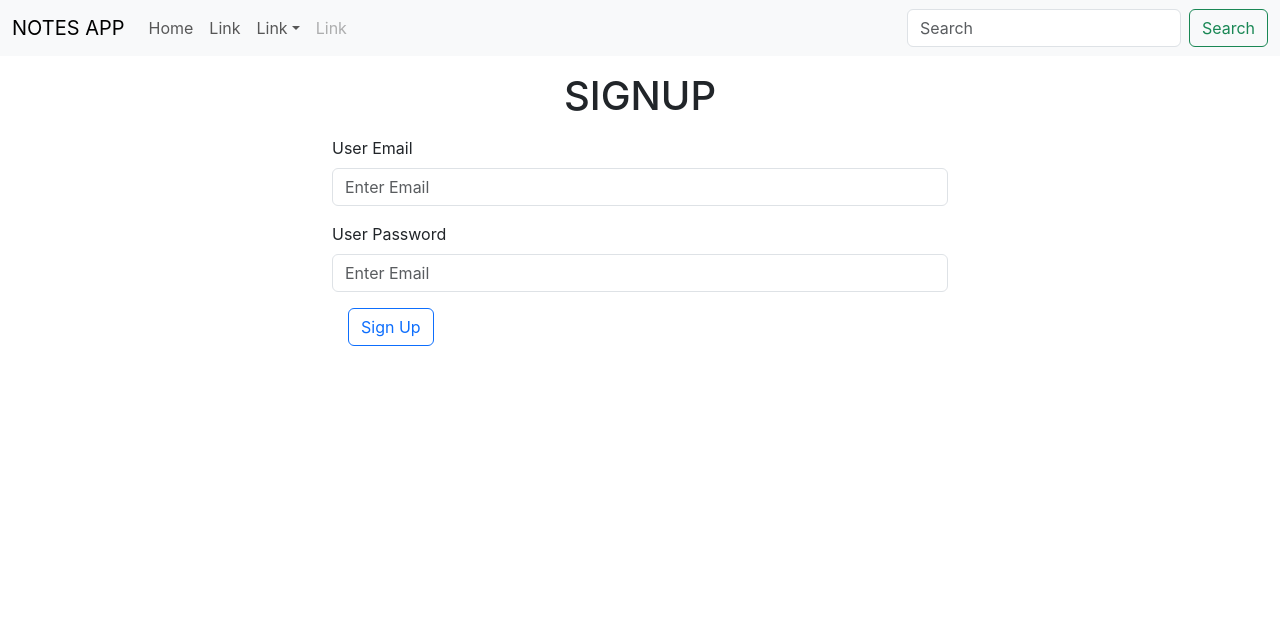
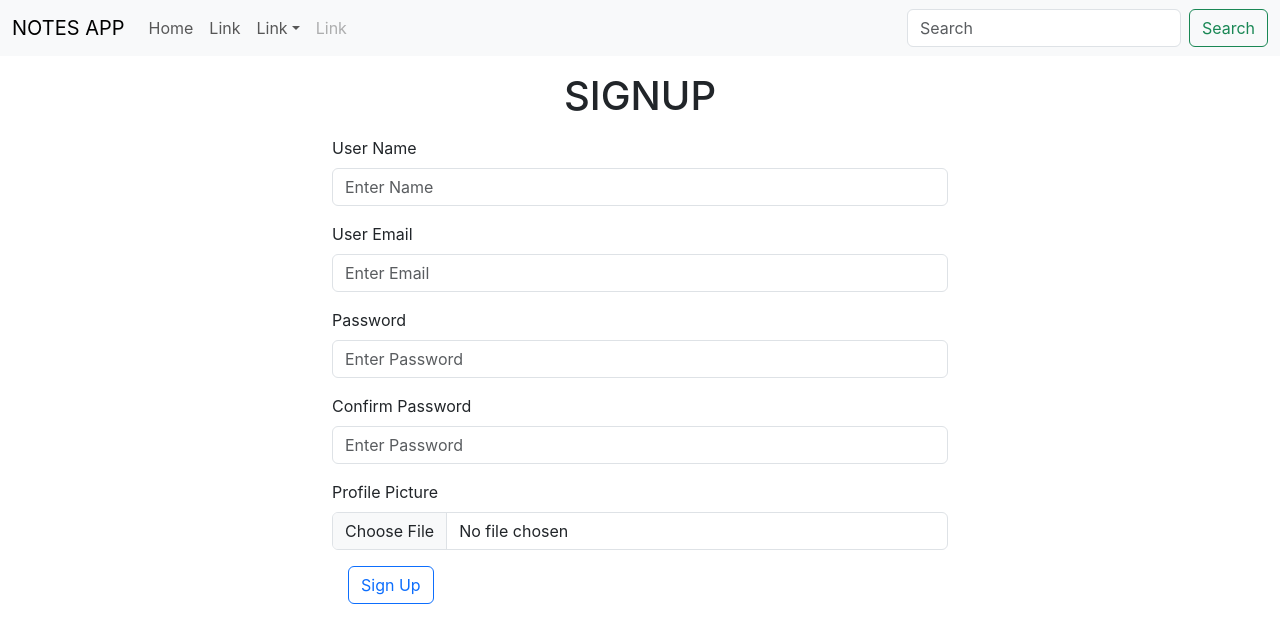
Before and after one commit to Talha-Ali150/mern-notes, a React (Create React App) app in the folder frontend/: page /signup in a window 1280 px wide. Shown: the top 642 px of the page. Built offline with nearby package versions, Linux system fonts and the light colour scheme.

Commit message:
registration added

```diff
--- a/frontend/src/components/Login/index.js
+++ b/frontend/src/components/Login/index.js
@@ -4,6 +4,7 @@ import Form from "react-bootstrap/Form";
 import Alert from "react-bootstrap/Alert";
 import CustomBtn from "../CustomBtn/index";
 import axios from "axios";
+import CustomSpinner from "../Spinner";
 
 function Login() {
   const [values, setValues] = useState({ email: "", password: "" });
@@ -34,7 +35,7 @@ function Login() {
   return (
     <div className="container" style={{ width: "50%" }}>
       <h1 className="text-center my-3">LOGIN</h1>
-      {loading && <h1>Loading</h1>}
+      {loading && <CustomSpinner />}
       {error && <Alert variant="danger">{error}</Alert>}
       <Form>
         <Form.Group className="mb-3">
--- a/frontend/src/components/Signup/index.js
+++ b/frontend/src/components/Signup/index.js
@@ -1,6 +1,115 @@
-import React from "react";
-import Registration from "../Form";
+// https://api.cloudinary.com/v1_1/drszh0fpd
 
-export default function Signup() {
-  return <Registration btnText="Sign Up" heading="SIGNUP" />;
+import React, { useState } from "react";
+// import { useNavigate } from "react-router-dom";
+import Form from "react-bootstrap/Form";
+import Alert from "react-bootstrap/Alert";
+import CustomBtn from "../CustomBtn/index";
+import axios from "axios";
+import CustomSpinner from "../Spinner";
+
+function Signup() {
+  const [values, setValues] = useState({
+    name: "",
+    email: "",
+    password: "",
+    confirmPassword: "",
+    pic: "",
+  });
+  const [loading, setLoading] = useState(false);
+  const [error, setError] = useState(false);
+  const handleSubmit = async (e) => {
+    e.preventDefault();
+    const { name, email, password, confirmPassword, pic } = values;
+    setLoading(true);
+    if (password !== confirmPassword) {
+      setError("passwords are different");
+    } else {
+      setError(null);
+    }
+    try {
+      const { data } = await axios.post("http://localhost:5000/api/users", {
+        name,
+        email,
+        password,
+        pic,
+      });
+      localStorage.setItem("userData", JSON.stringify(data));
+      console.log("success");
+      setLoading(false);
+      setError(false);
+    } catch (e) {
+      setLoading(false);
+      setError(error.response.data.message);
+      console.log(e);
+    }
+  };
+  return (
+    <div className="container" style={{ width: "50%" }}>
+      <h1 className="text-center my-3">SIGNUP</h1>
+      {loading && <CustomSpinner />}
+      {error && <Alert variant="danger">{error}</Alert>}
+      <Form>
+        <Form.Group className="mb-3">
+          <Form.Label>User Name</Form.Label>
+          <Form.Control
+            type="text"
+            placeholder="Enter Name"
+            value={values.name}
+            onChange={(event) =>
+              setValues({ ...values, name: event.target.value })
+            }
+          />
+        </Form.Group>
+
+        <Form.Group className="mb-3">
+          <Form.Label>User Email</Form.Label>
+          <Form.Control
+            type="email"
+            placeholder="Enter Email"
+            value={values.email}
+            onChange={(event) =>
+              setValues({ ...values, email: event.target.value })
+            }
+          />
+        </Form.Group>
+        <Form.Group className="mb-3">
+          <Form.Label>Password</Form.Label>
+          <Form.Control
+            type="password"
+            placeholder="Enter Password"
+            value={values.password}
+            onChange={(event) =>
+              setValues({ ...values, password: event.target.value })
+            }
+          />
+        </Form.Group>
+        <Form.Group className="mb-3">
+          <Form.Label>Confirm Password</Form.Label>
+          <Form.Control
+            type="password"
+            placeholder="Enter Password"
+            value={values.confirmPassword}
+            onChange={(event) =>
+              setValues({ ...values, confirmPassword: event.target.value })
+            }
+          />
+        </Form.Group>
+        <Form.Group className="mb-3">
+          <Form.Label>Profile Picture</Form.Label>
+          <Form.Control
+            type="file"
+            placeholder="Upload Profile Picture"
+            value={values.pic}
+            onChange={(event) =>
+              setValues({ ...values, pic: event.target.files[0] })
+            }
+          />
+        </Form.Group>
+        <CustomBtn func={handleSubmit} text="Sign Up" />
+      </Form>
+    </div>
+  );
 }
+
+export default Signup;
--- /dev/null
+++ b/frontend/src/components/Spinner/index.js
@@ -0,0 +1,11 @@
+import Spinner from "react-bootstrap/Spinner";
+
+function CustomSpinner() {
+  return (
+    <Spinner animation="border" role="status">
+      <span className="visually-hidden">Loading...</span>
+    </Spinner>
+  );
+}
+
+export default CustomSpinner;
```
